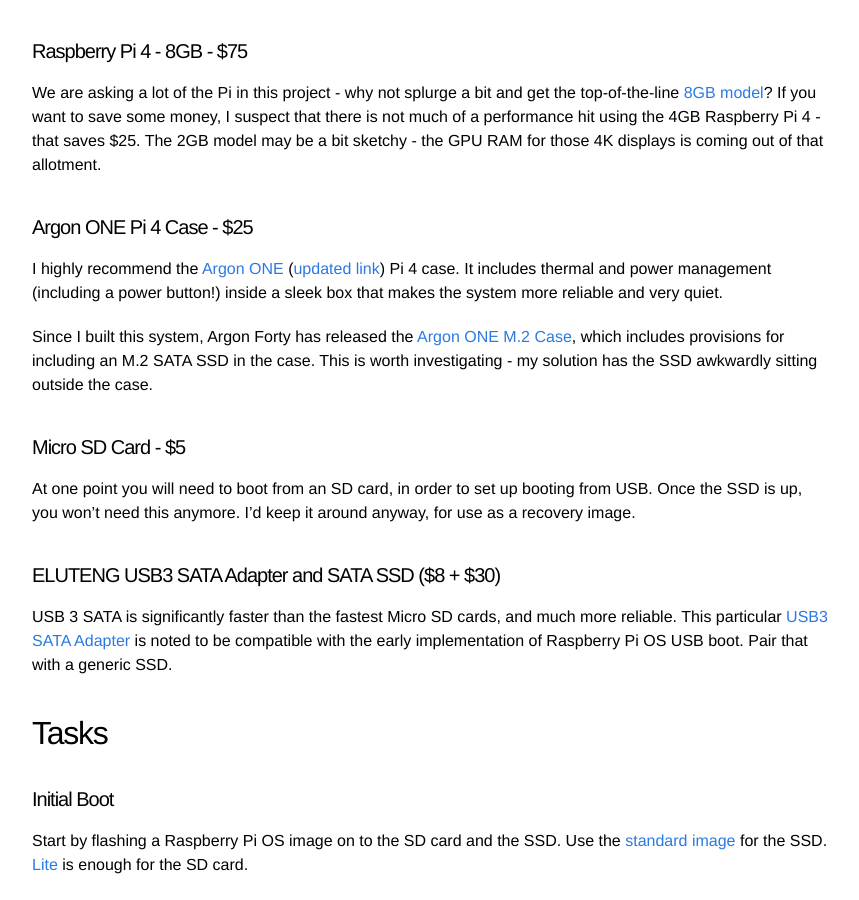
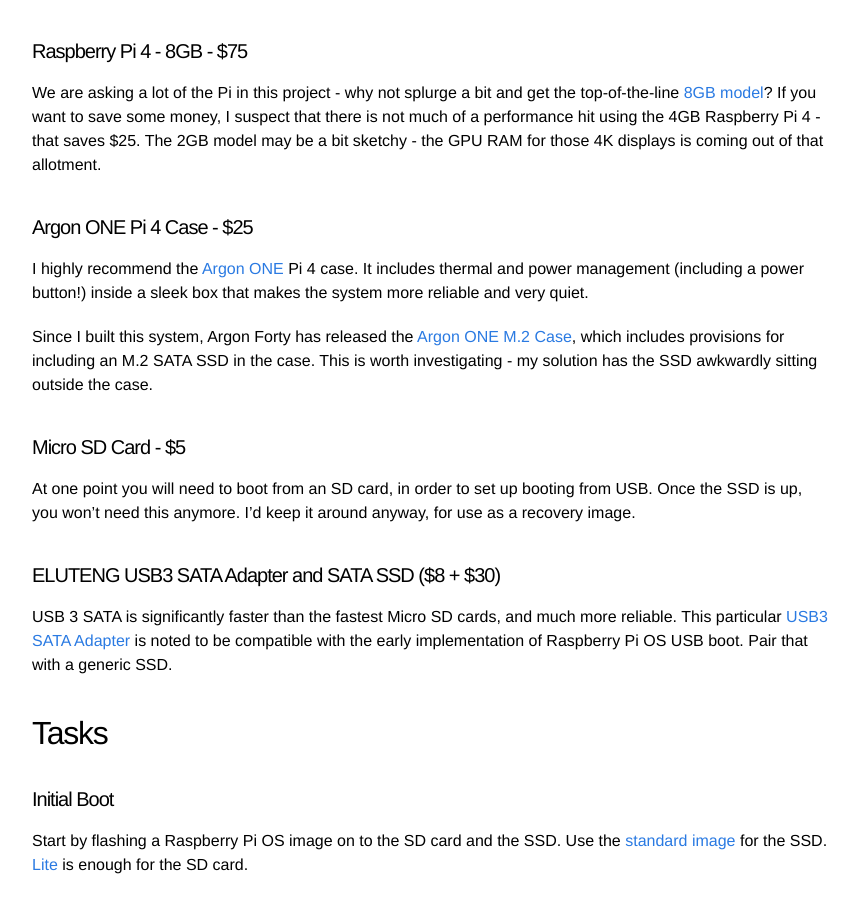
Before and after one commit to davesteele/davesteele.github.io, a Jekyll site: the page built from _posts/2020-10-20-building-a-raspberry-pi-desktop.markdown, in a window 1280 px wide and 900 px high, scrolled down 1281 px. Shown: the whole window, without its empty margins (208-1067 px from the left). Built offline with Jekyll 4.4.1, drawn with Linux system fonts in a browser that asks for light colours; comment, search, counter and statistics services are not loaded.

Commit message:
Update Argon links in Pi Desktop post

```diff
--- a/_posts/2020-10-20-building-a-raspberry-pi-desktop.markdown
+++ b/_posts/2020-10-20-building-a-raspberry-pi-desktop.markdown
@@ -32,9 +32,9 @@ We are asking a lot of the Pi in this project - why not splurge a bit and get th
 
 #### Argon ONE Pi 4 Case - $25
 
-I highly recommend the [Argon ONE](https://www.argon40.com/argon-one-raspberry-pi-4-case.html) ([updated link](https://www.argon40.com/argon-one-v-2-case-for-raspberry-pi-5.html)) Pi 4 case. It includes thermal and power management (including a power button!) inside a sleek box that makes the system more reliable and very quiet.
+I highly recommend the [Argon ONE](https://www.argon40.com/products/argon-one-v2-case-for-raspberry-pi-4) Pi 4 case. It includes thermal and power management (including a power button!) inside a sleek box that makes the system more reliable and very quiet.
 
-Since I built this system, Argon Forty has released the [Argon ONE M.2 Case](https://www.argon40.com/argon-one-m-2-case-for-raspberry-pi-4.html), which includes provisions for including an M.2 SATA SSD in the case. This is worth investigating - my solution has the SSD awkwardly sitting outside the case.
+Since I built this system, Argon Forty has released the [Argon ONE M.2 Case](https://www.argon40.com/products/argon-one-m-2-case-for-raspberry-pi-4), which includes provisions for including an M.2 SATA SSD in the case. This is worth investigating - my solution has the SSD awkwardly sitting outside the case.
 
 #### Micro SD Card - $5
 
```
